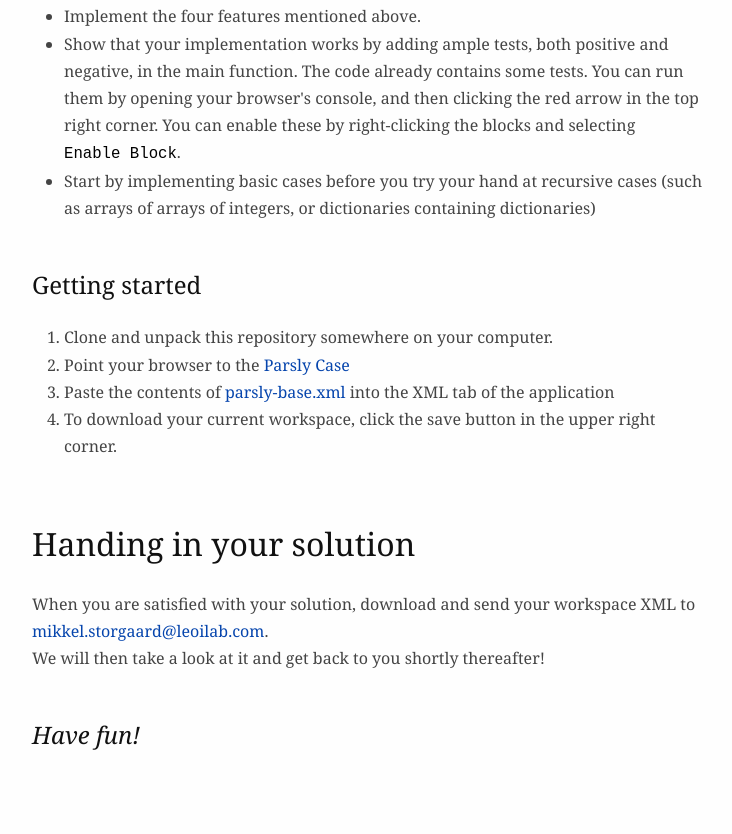
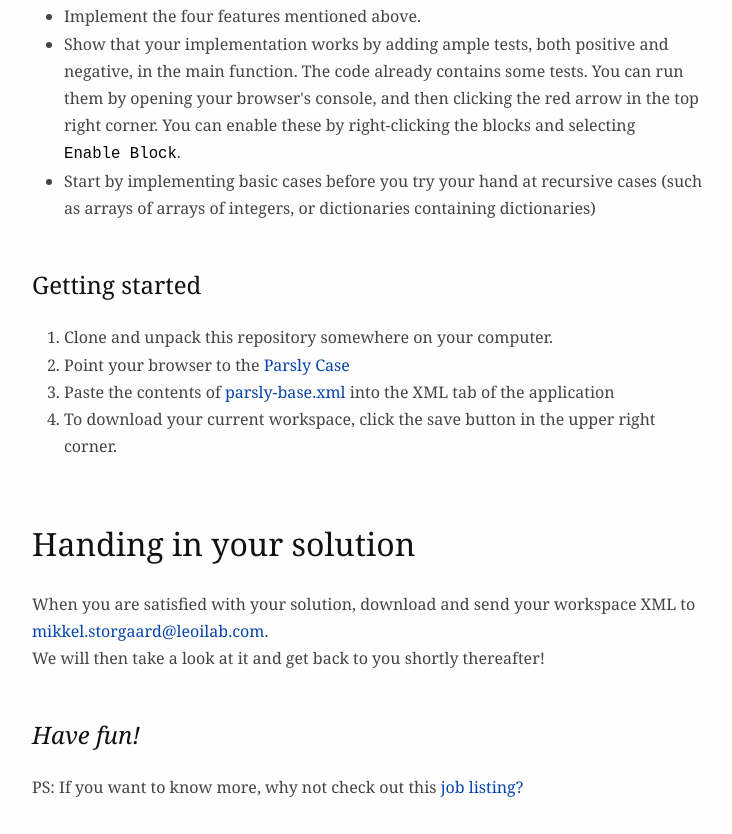
Before and after one commit to StudiesAndMe/parsly-case, a plain HTML site: page index.html in a window 1280 px wide. Shown: the part 2646-3480 px from the top of the page, without its empty margins (272-1004 px from the left). Before the commit the page ends 3436 px from the top, so only its background shows below. Drawn offline with Linux system fonts and the light colour scheme.

Commit message:
Add link to job post

```diff
--- a/index.html
+++ b/index.html
@@ -71,5 +71,6 @@ The case should be solvable in four or five hours time, but it might be benefici
 <p>When you are satisfied with your solution, download and send your workspace XML to <a href="mailto:mikkel.storgaard@leoilab.com">mikkel.storgaard@leoilab.com</a>.<br />
 We will then take a look at it and get back to you shortly thereafter!</p>
 <h3><em>Have fun!</em></h3>
+<p>PS: If you want to know more, why not check out this <a href="https://leoinnovationlab.com/job-vacancies-student-developer/">job listing?</a></p>
 </body>
 </html>
```
Also changed, not shown: 1 other file.
